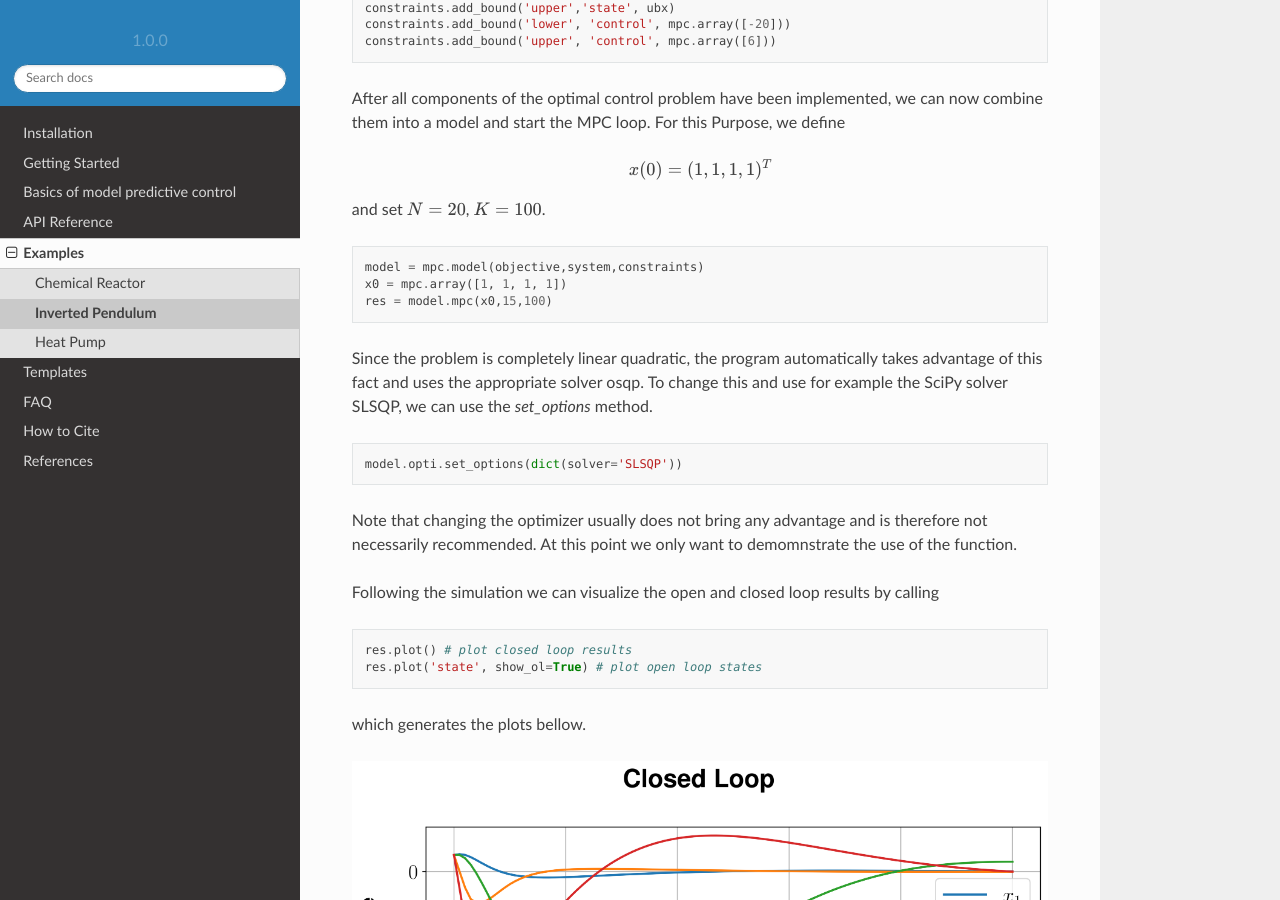
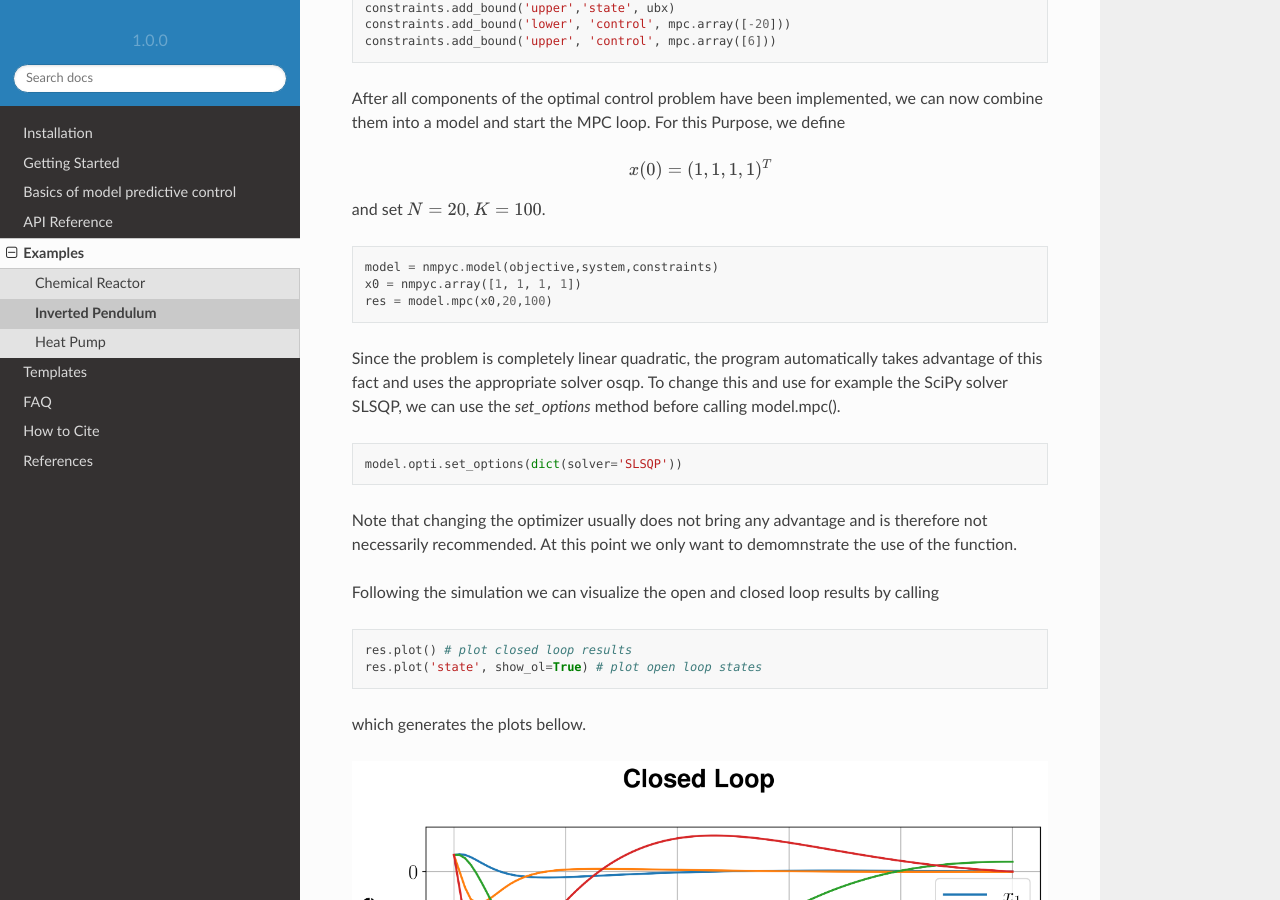
Before and after one commit to nMPyC/nmpyc, a Sphinx documentation site: the page built from docs/source/example/pendel.rst, in a window 1280 px wide and 900 px high, scrolled down 1512 px. Built offline with Sphinx 7.4.7 and the Read the Docs theme 2.0.0, drawn with Linux system fonts in a browser that asks for light colours.

Commit message:
Update pendel.rst

```diff
--- a/docs/source/example/pendel.rst
+++ b/docs/source/example/pendel.rst
@@ -94,12 +94,12 @@ and set :math:`N=20`, :math:`K=100`.
 
 .. code-block:: python
 
-   model = mpc.model(objective,system,constraints)
-   x0 = mpc.array([1, 1, 1, 1])
-   res = model.mpc(x0,15,100)
+   model = nmpyc.model(objective,system,constraints)
+   x0 = nmpyc.array([1, 1, 1, 1])
+   res = model.mpc(x0,20,100)
 
 Since the problem is completely linear quadratic, the program automatically takes advantage of this fact and uses the appropriate solver osqp.
-To change this and use for example the SciPy solver SLSQP, we can use the `set_options` method.
+To change this and use for example the SciPy solver SLSQP, we can use the `set_options` method before calling model.mpc().
 
 .. code-block:: python
 
```
